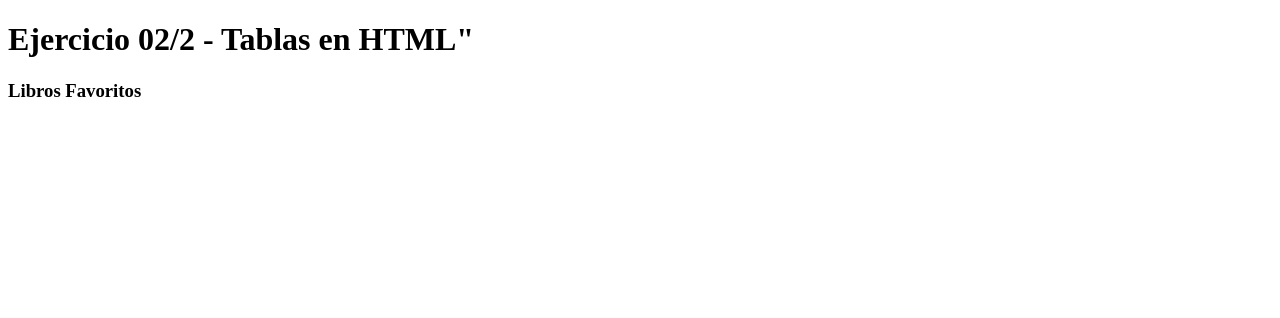
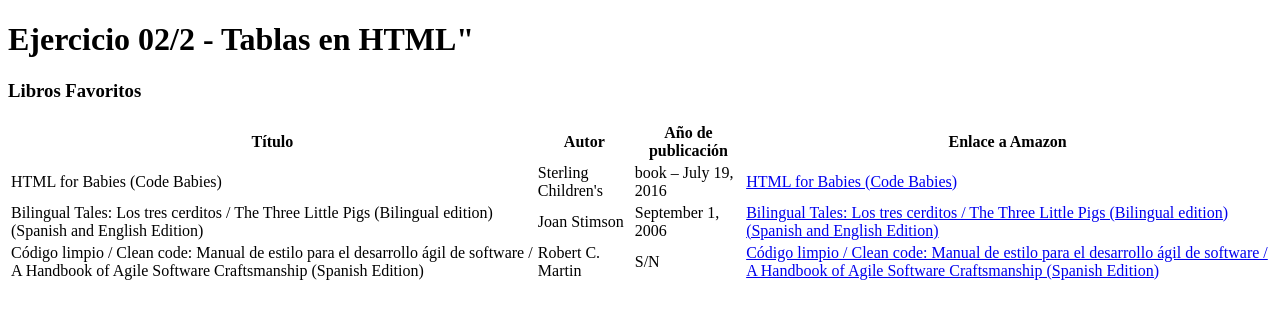
Before and after one commit to SebastianCarballo/Curso-HTML-CSS, a plain HTML site: page tarea-2/Ejercicio 02/index.html in a window 1280 px wide. Drawn offline with Linux system fonts and the light colour scheme.

Commit message:
Actauliza archivo HTML de la tarea Ejercicio 02/2 - Tablas en HTML

```diff
--- a/tarea-2/Ejercicio 02/index.html
+++ b/tarea-2/Ejercicio 02/index.html
@@ -2,13 +2,56 @@
 <html lang="es">
 	<head>
 		<title>Ejercicio 02/2 - Tablas en HTML</title>
-        <meta charset="UTF-8">
-        <meta name="viewport" content="width=device-width, initial-scale=1">
-
+		<meta charset="UTF-8" />
+		<meta name="viewport" content="width=device-width, initial-scale=1" />
 	</head>
 	<body>
 		<h1>Ejercicio 02/2 - Tablas en HTML"</h1>
 		<h3>Libros Favoritos</h3>
-
+		<table>
+			<tr>
+				<th>Título</th>
+				<th>Autor</th>
+				<th>Año de publicación</th>
+				<th>Enlace a Amazon</th>
+			</tr>
+			<tr>
+				<td>HTML for Babies (Code Babies)</td>
+				<td>Sterling Children's</td>
+				<td>book – July 19, 2016</td>
+				<td>
+					<a
+						href="https://www.amazon.com/HTML-Babies-Code-Sterling-Childrens/dp/1454921552/ref=sr_1_43?crid=3A572PWNNG2YM&keywords=html&qid=1670194071&sprefix=html%2Caps%2C302&sr=8-43"
+						target="_blank"
+						>HTML for Babies (Code Babies)</a
+					>
+				</td>
+					<tr>
+				<td>Bilingual Tales: Los tres cerditos / The Three Little Pigs (Bilingual edition) (Spanish and English Edition) </td>
+				<td>Joan Stimson
+</td>
+				<td>September 1, 2006</td>
+				<td>
+					<a
+						href="https://www.amazon.com/Bilingual-Tales-cerditos-Spanish-English/dp/0439773822/ref=sr_1_1?crid=20JWAD6AI8Y8P&keywords=los+3+cerditos&qid=1670194456&sprefix=los+3+cerdit%2Caps%2C317&sr=8-1"
+						target="_blank"
+						>Bilingual Tales: Los tres cerditos / The Three Little Pigs (Bilingual edition) (Spanish and English Edition) </a
+					>
+				</td>
+			</tr>
+				<tr>
+				<td>Código limpio / Clean code: Manual de estilo para el desarrollo ágil de software / A Handbook of Agile Software Craftsmanship (Spanish Edition)</td>
+				<td>Robert C. Martin</td>
+				<td>S/N</td>
+				<td>
+					<a
+						href="https://www.amazon.com/C%C3%B3digo-limpio-Clean-code-Craftsmanship/dp/8441532109/ref=sr_1_1?crid=2R6PW83V5HMGG&keywords=codigo+limpio&qid=1670194287&sprefix=codigo+limpio%2Caps%2C267&sr=8-1"
+						target="_blank"
+						>Código limpio / Clean code: Manual de estilo para el desarrollo ágil de software / A Handbook of Agile Software Craftsmanship (Spanish Edition)</a
+					>
+				</td>
+			</tr>
+			</tr>
+		</table>
 	</body>
 </html>
```
Lines whose indentation alone changed are shown as unchanged.
